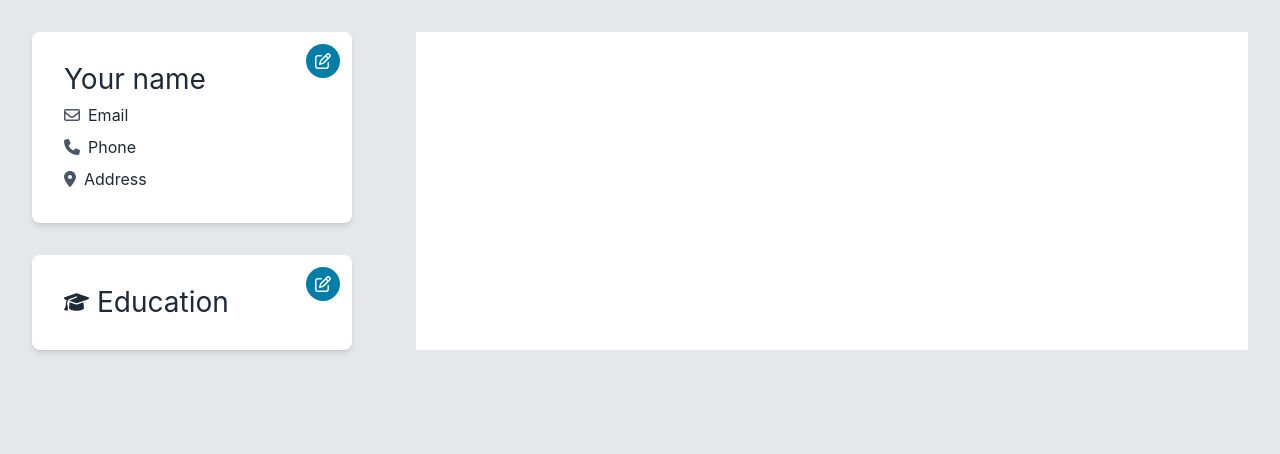
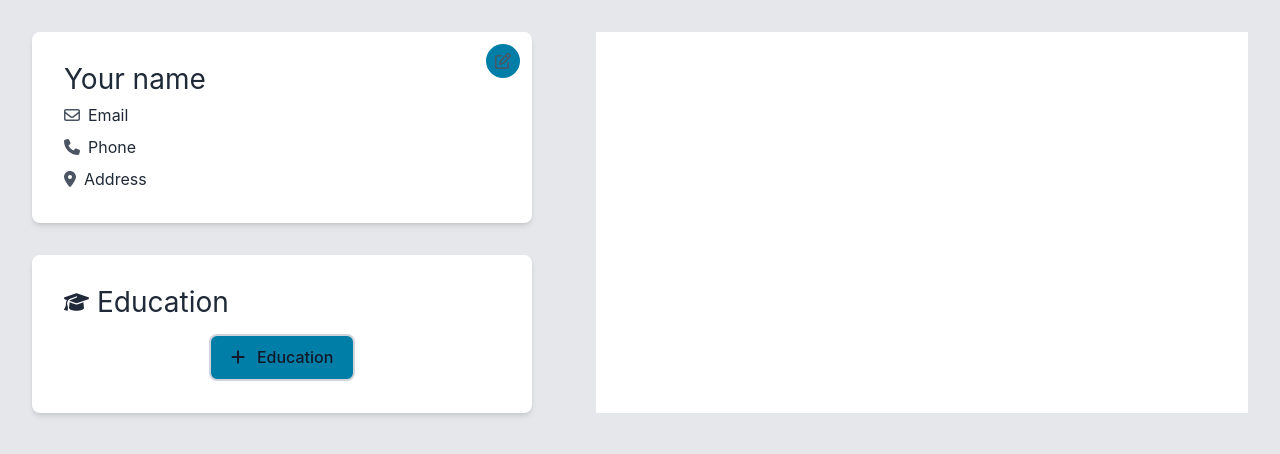
Before and after one commit to Gulcan00/cv-application, a React (Vite) app: page / in a window 1280 px wide. Shown: the top 454 px of the page. Built offline with nearby package versions, Linux system fonts and the light colour scheme.

Commit message:
Complete add, edit, delete education

```diff
--- a/src/App.jsx
+++ b/src/App.jsx
@@ -20,6 +20,25 @@ function App() {
     });
   };
 
+  const handleAddEducation = (data) => {
+    setEducation([...education, data]);
+  };
+
+  const handleEditEducation = (data) => {
+    const newEducation = education.map((item) => {
+      if (item.id === data.id) {
+        return { ...data };
+      }
+      return item;
+    });
+
+    setEducation(newEducation);
+  };
+
+  const handleDeleteEducation = (id) => {
+    setEducation(education.filter((item) => item.id !== id));
+  };
+
   const toggleIsEditing = (id) => {
     if (isEditing === null) {
       setIsEditing(id);
@@ -30,7 +49,7 @@ function App() {
 
   return (
     <div className="flex flex-wrap gap-16 p-8">
-      <div className="grid grid-cols-1 gap-y-8">
+      <div className="flex-1 max-w-[500px] grid grid-cols-1 gap-y-8">
         <PersonalInfo
           personalInfo={personalInfo}
           handleSubmit={handleSubmitPersonalInfo}
@@ -38,8 +57,12 @@ function App() {
           toggleIsEditing={() => toggleIsEditing(0)}
         />
         <Education
+          education={education}
+          handleAdd={handleAddEducation}
+          handleEdit={handleEditEducation}
+          handleDelete={handleDeleteEducation}
           isEditing={isEditing === 1}
-          toggleIsEditing={() => toggleIsEditing(1)}
+          toggleIsEditing={(id) => toggleIsEditing(id)}
         />
       </div>
       <CV personalInfo={personalInfo} />
--- a/src/components/EditButton.jsx
+++ b/src/components/EditButton.jsx
@@ -3,7 +3,7 @@ import { FontAwesomeIcon } from '@fortawesome/react-fontawesome';
 
 export default function EditButton({ onClick }) {
   return (
-    <button onClick={onClick} className="edit self-end">
+    <button onClick={onClick} className="edit" aria-label="Edit">
       <FontAwesomeIcon icon={faPenToSquare} />
     </button>
   );
--- a/src/components/Education.jsx
+++ b/src/components/Education.jsx
@@ -1,21 +1,154 @@
 import { FontAwesomeIcon } from '@fortawesome/react-fontawesome';
-import { faGraduationCap } from '@fortawesome/free-solid-svg-icons';
+import {
+  faGraduationCap,
+  faPlus,
+  faTrash,
+} from '@fortawesome/free-solid-svg-icons';
+import { useState } from 'react';
 import EditButton from './EditButton';
 
-export default function Education({ isEditing, toggleIsEditing }) {
+function EducationForm({ onCancel, onSubmit, onDelete, defaultValues }) {
+  return (
+    <>
+      <h2>{defaultValues ? 'Edit' : 'Create'} Education</h2>
+      <form
+        action="#"
+        className="grid grid-cols-1 gap-y-3 mt-4"
+        onSubmit={(e) => {
+          e.preventDefault();
+          const data = new FormData(e.target);
+          const education = Object.fromEntries(data.entries());
+          if (!defaultValues) {
+            education.id = crypto.randomUUID();
+          } else {
+            education.id = defaultValues.id;
+          }
+          onSubmit(education);
+        }}
+      >
+        <label>
+          School
+          <input
+            name="school"
+            type="text"
+            defaultValue={defaultValues?.school}
+          />
+        </label>
+        <label>
+          Degree
+          <input
+            name="degree"
+            type="text"
+            defaultValue={defaultValues?.degree}
+          />
+        </label>
+        <div>
+          <label>
+            City
+            <input name="city" type="text" defaultValue={defaultValues?.city} />
+          </label>
+          <label>
+            Country
+            <input
+              name="country"
+              type="text"
+              defaultValue={defaultValues?.country}
+            />
+          </label>
+        </div>
+        <div className="flex justify-between">
+          <button
+            type="button"
+            className="secondary"
+            onClick={() => onDelete(defaultValues?.id)}
+          >
+            <FontAwesomeIcon icon={faTrash} className="mr-2" />
+            Delete
+          </button>
+          <div className="flex justify-end gap-4">
+            <button type="button" className="secondary" onClick={onCancel}>
+              Cancel
+            </button>
+            <button>Submit</button>
+          </div>
+        </div>
+      </form>
+    </>
+  );
+}
+
+export default function Education({
+  education,
+  handleAdd,
+  handleEdit,
+  handleDelete,
+  isEditing,
+  toggleIsEditing,
+}) {
+  const [editingId, setEditingId] = useState(null);
+  const [isNewEducation, setIsNewEducation] = useState(false);
+
+  const showForm = isNewEducation || !!editingId;
+
   return (
     <div className="card">
       {isEditing ? (
-        <>
-          <form action="#">todo</form>
-        </>
+        <></>
       ) : (
-        <div>
-          <EditButton onClick={toggleIsEditing} />
+        <div className="flex flex-col gap-4">
           <div className="flex items-center gap-2">
             <FontAwesomeIcon icon={faGraduationCap} fontSize={'1.25rem'} />{' '}
             <h1>Education</h1>
           </div>
+          {showForm ? (
+            <EducationForm
+              key={editingId || 0}
+              defaultValues={education.find((item) => item.id === editingId)}
+              onCancel={() => {
+                if (isNewEducation) {
+                  setIsNewEducation(false);
+                } else {
+                  setEditingId(null);
+                }
+              }}
+              onSubmit={(data) => {
+                if (isNewEducation) {
+                  handleAdd(data);
+                  setIsNewEducation(false);
+                } else {
+                  handleEdit(data);
+                  setEditingId(null);
+                }
+              }}
+              onDelete={(id) => {
+                handleDelete(id);
+                setEditingId(null);
+              }}
+            />
+          ) : (
+            <>
+              {education.map((educationItem) => (
+                <div key={educationItem.id} className="grid grid-cols-1">
+                  <div className="flex">
+                    <div className="flex-1">{educationItem.school} </div>
+                    <EditButton
+                      onClick={() => {
+                        setEditingId(educationItem.id);
+                        toggleIsEditing(educationItem.id);
+                      }}
+                    />
+                  </div>
+                </div>
+              ))}
+              <button
+                type="button"
+                className="secondary border-2 border-gray-300 dark:border-cyan-800 max-w-max self-center"
+                onClick={() => setIsNewEducation(true)}
+              >
+                <FontAwesomeIcon icon={faPlus} className="mr-2" /> Education
+              </button>
+            </>
+          )}
         </div>
       )}
     </div>
--- a/src/components/PersonalInfo.jsx
+++ b/src/components/PersonalInfo.jsx
@@ -75,7 +75,9 @@ export default function PersonalInfo({
       ) : (
         <>
           <div className="flex flex-col gap-2">
-            <EditButton onClick={toggleIsEditing} />
+            <span className="absolute top-3 right-3">
+              <EditButton onClick={toggleIsEditing} />
+            </span>
             <h1>{personalInfo.fullName || 'Your name'}</h1>
             <div className="grid grid-cols-1 gap-y-2">
               <span className="flex gap-2 items-center">
--- a/src/styles/index.css
+++ b/src/styles/index.css
@@ -36,6 +36,10 @@ h1 {
   line-height: 1.1;
 }
 
+h2 {
+  font-size: 1.3rem;
+}
+
 input {
   @apply block w-full rounded-md border-0 outline-0 px-2 py-1.5 shadow-sm ring-1 ring-inset ring-gray-300 placeholder:text-gray-400 focus:ring-2 focus:ring-inset focus:ring-blue-500 sm:text-sm sm:leading-6;
 }
@@ -58,7 +62,7 @@ button.secondary {
 }
 
 button.edit {
-  @apply rounded-full px-2 py-1 absolute top-3 right-3;
+  @apply rounded-full px-2 py-1;
 }
 
 .card {
```
